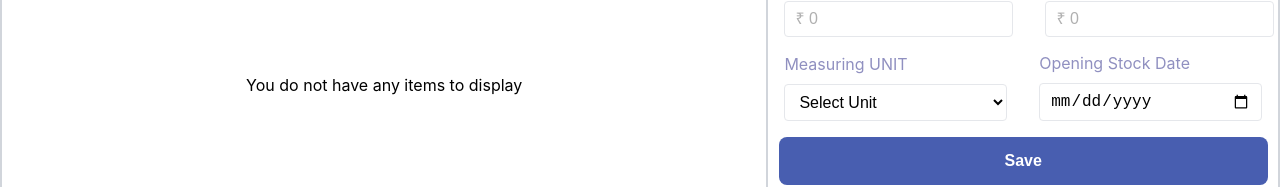
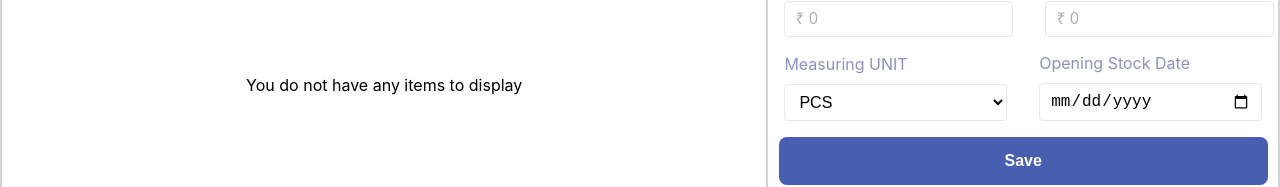
Before and after one commit to Yug34/mybillbook-assessment, a React (Create React App) app: page /items in a window 1280 px wide. Shown: the part 289-476 px from the top of the page. Built offline with nearby package versions, Linux system fonts and the light colour scheme; sample sign-in values are in the browser's storage.

Commit message:
:chore: fix(ItemForm): fix select warning

```diff
--- a/src/components/Items/ItemForm/index.tsx
+++ b/src/components/Items/ItemForm/index.tsx
@@ -18,7 +18,7 @@ const ItemForm = () => {
     const [itemCode, setItemCode] = useState("");
     const [salesPrice, setSalesPrice] = useState("");
     const [purchasePrice, setPurchasePrice] = useState("");
-    const [measuringUnit, setMeasuringUnit] = useState("select-unit");
+    const [measuringUnit, setMeasuringUnit] = useState("Select unit");
     const [stockDate, setStockDate] = useState("");
     //@ts-ignore
     const currentItem = useSelector((state) => state.currentItem);
@@ -144,9 +144,6 @@ const ItemForm = () => {
                             value={measuringUnit}
                             onChange={({ target: { value } }) => setMeasuringUnit(value)}
                         >
-                            <option value="" disabled selected>
-                                Select Unit
-                            </option>
                             {["PCS", "BOXES", "GMS", "KGS", "LTR"].map((item: string) => (
                                 <option value={item} key={item}>{item}</option>
                             ))}
```
